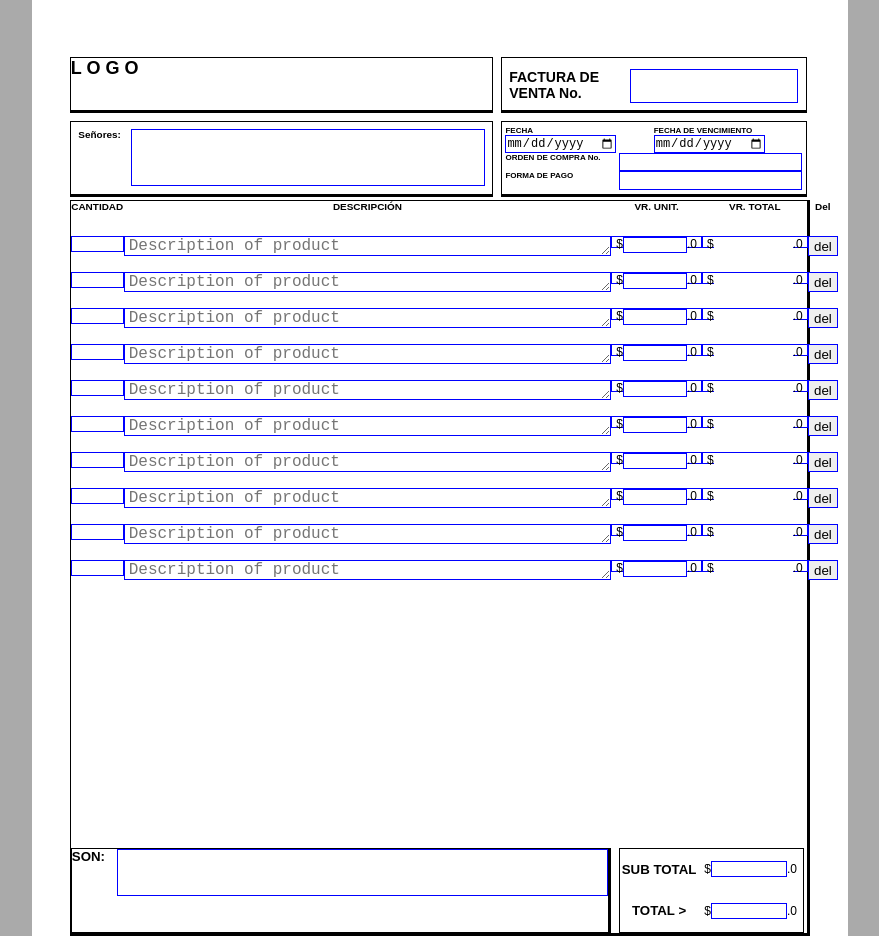
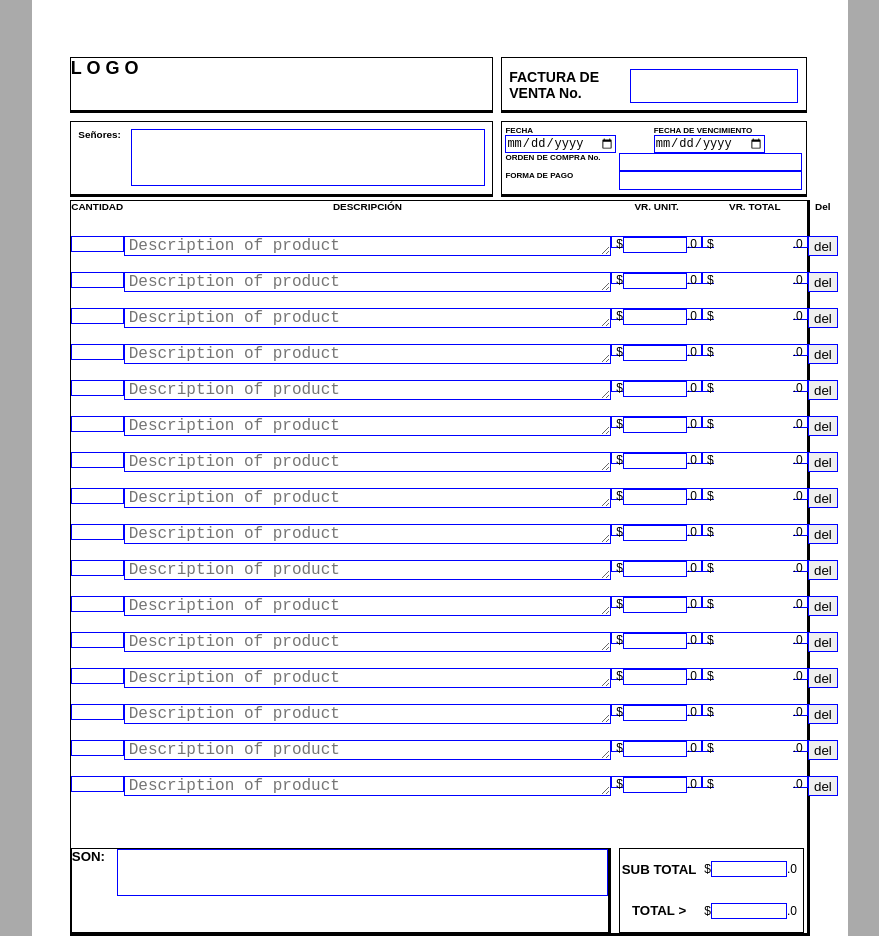
Before and after one commit to jhnemogap/invoiceJHNS_01, a plain HTML site: page index.html in a window 1280 px wide. Shown: the top 936 px of the page, without its empty margins (200-1079 px from the left). Drawn offline with Linux system fonts and the light colour scheme.

Commit message:
[add] Option to delete article. Initial 15 articles

```diff
--- a/src/js/Product.js
+++ b/src/js/Product.js
@@ -1,4 +1,5 @@
 const Product = (
+  prodID,
   productAmount,
   productDescrip,
   productVrUnit,
@@ -50,5 +51,10 @@ const Product = (
     >.0</input>
 </div>
 
-<button class="product-attribute noPrint">del</button>
+<button
+  id="delete-${prodID}"
+  class="product-attribute noPrint delete-product"
+>
+  del
+</button>
 `;
--- a/src/js/index.js
+++ b/src/js/index.js
@@ -1,4 +1,4 @@
-let productsRender = 10;
+let productsRender = 16;
 let $products = document.getElementById("products");
 /* let $priceSubTotal = document.getElementById("price-subTotal");
 let $priceTotal = document.getElementById("price-total"); */
@@ -22,23 +22,28 @@ const $$productsListHtml = productsList.map((item, index) => {
   newProduct.setAttribute("id", productId);
   newProduct.classList.add("product");
   newProduct.innerHTML = Product(
+    productId,
     productAmount,
     productDescrip,
     productVrUnit,
-    productVrTotal
+    productVrTotal,
   );
-  /* newProduct.addEventListener("click", () => deleteArticle(productId)); */
 
   return newProduct;
 });
 
 $$productsListHtml.forEach(item => $products.appendChild(item));
 
-/* document.addEventListener("onclick"); */
-/* function deleteArticle(itemID) {
-  console.info(itemID);
+const $deleteButtons = Array.from(document.getElementsByClassName("delete-product"));
+
+$deleteButtons.forEach(article => {
+  const prodId = article.getAttribute("id").replace("delete-", "");
+  article.addEventListener("click", () => deleteArticle(prodId));
+})
+
+function deleteArticle(itemID) {
   $products.removeChild(document.getElementById(itemID));
-} */
+}
 
 /* const subTotal = Math.round(
   productsList
```
Also changed, not shown: src/styles/styles.css (line endings or trailing spaces).
